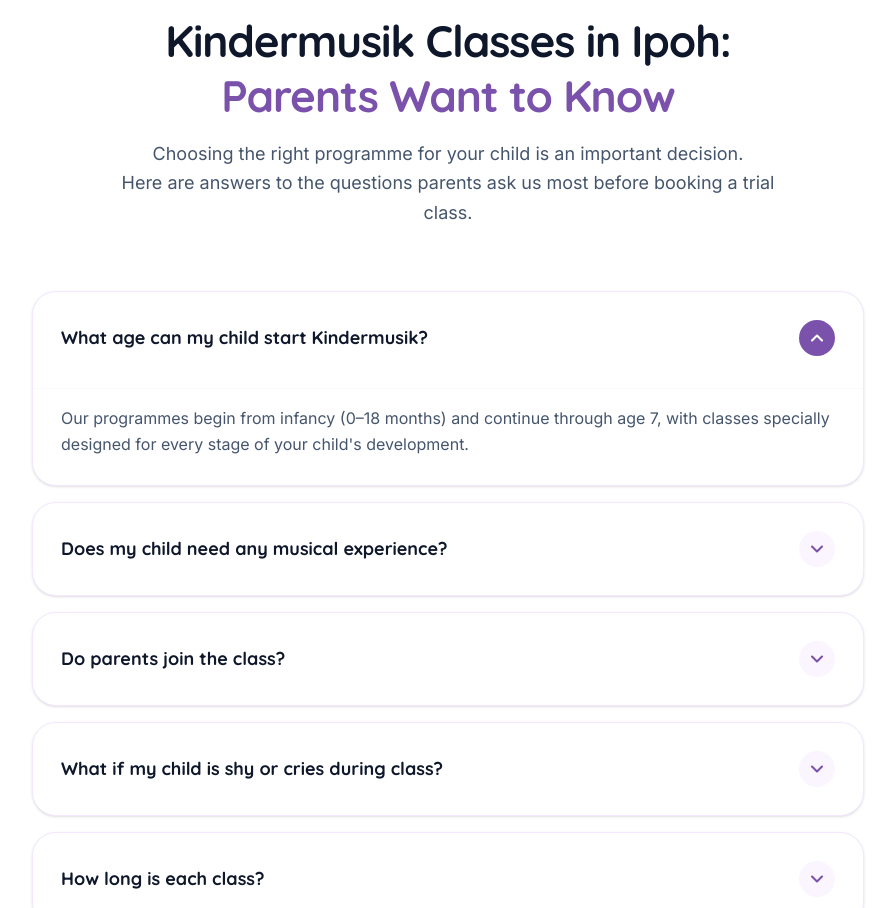
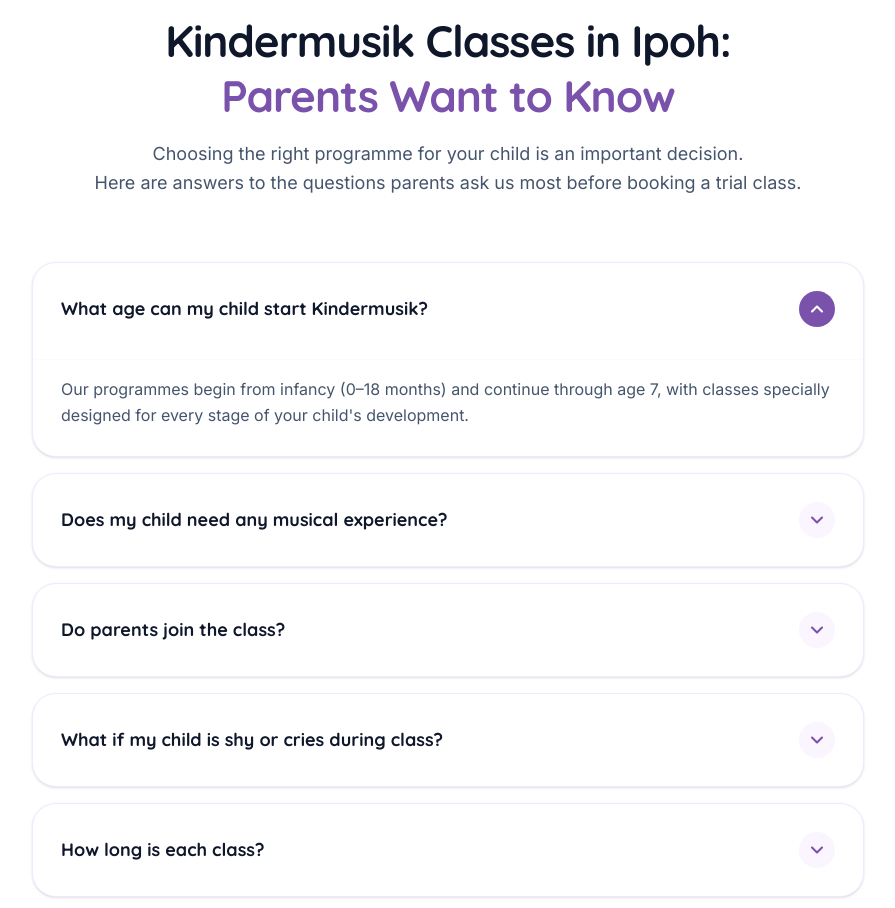
Before and after one commit to kindermusikagape/kindermusikwithagape.com, a React (Vite) app: page / in a window 1280 px wide. Shown: the part 8743-9651 px from the top of the page, without its empty margins (192-1087 px from the left). Built offline with nearby package versions, Linux system fonts and the light colour scheme.

Commit message:
Update App.tsx

```diff
--- a/src/App.tsx
+++ b/src/App.tsx
@@ -1409,7 +1409,7 @@ export default function App() {
     Kindermusik Classes in Ipoh:<br />
     <span className="text-brand-purple">Parents Want to Know</span>
 </h2>
-<p className="text-slate-600 text-base sm:text-[17px] md:text-lg max-w-2xl mx-auto leading-relaxed pt-1">
+<p className="text-slate-600 text-base sm:text-[17px] md:text-lg max-w-4xl mx-auto leading-relaxed pt-1">
               Choosing the right programme for your child is an important decision.<br className="hidden sm:inline" /> Here are answers to the questions parents ask us most before booking a trial class.
             </p>
           </div>
```
